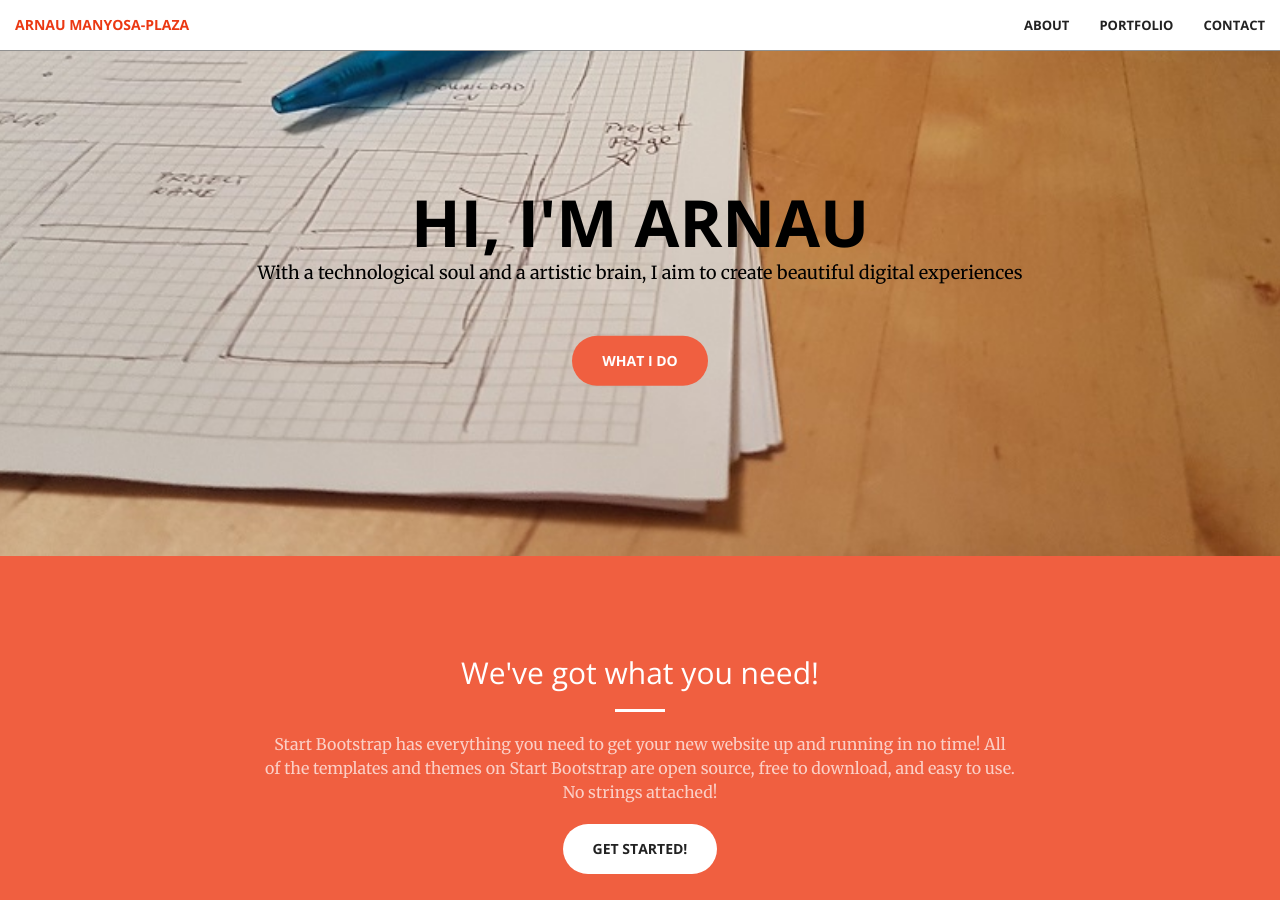
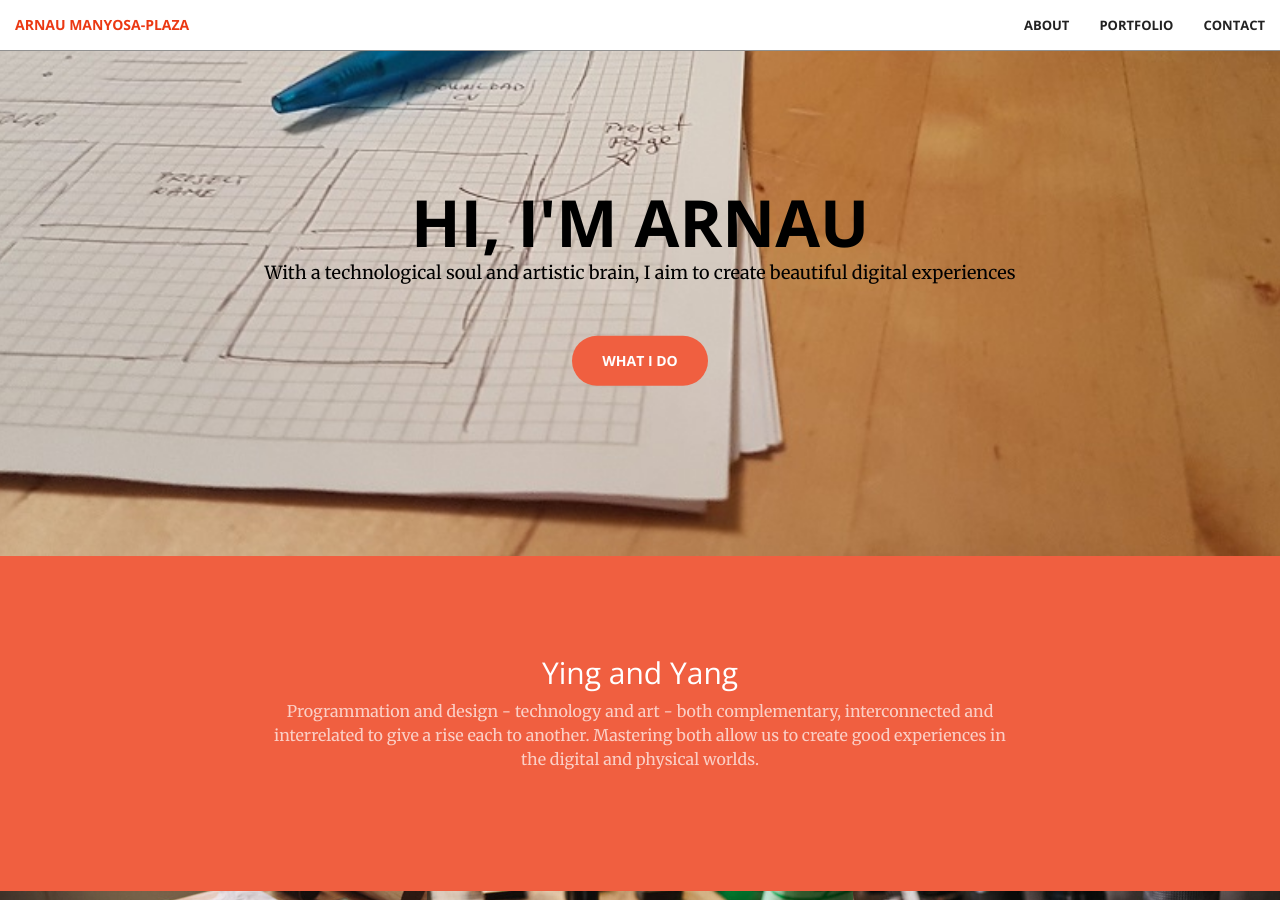
Before and after one commit to arnaumanyosa/arnaumanyosa.github.io, a Jekyll site: the page built from index.html, in a window 1280 px wide and 900 px high, scrolled down 344 px. Built offline with Jekyll 4.4.1, drawn with Linux system fonts in a browser that asks for light colours.

Commit message:
about and header copy updated

```diff
--- a/_includes/about.html
+++ b/_includes/about.html
@@ -2,10 +2,14 @@
     <div class="container">
         <div class="row">
             <div class="col-lg-8 col-lg-offset-2 text-center">
-                <h2 class="section-heading">We've got what you need!</h2>
-                <hr class="light">
-                <p class="text-faded">Start Bootstrap has everything you need to get your new website up and running in no time! All of the templates and themes on Start Bootstrap are open source, free to download, and easy to use. No strings attached!</p>
-                <a href="#" class="btn btn-default btn-xl">Get Started!</a>
+                <h2 class="section-heading">Ying and Yang</h2>
+                <!-- <hr class="light"> -->
+                <p class="text-faded">
+                  Programmation and design - technology and art - both complementary, interconnected and
+                  interrelated to give a rise each to another. Mastering both allow us
+                  to create good experiences in the digital and physical worlds.
+                </p>
+                <!-- <a href="#" class="btn btn-default btn-xl">Get Started!</a> -->
             </div>
         </div>
     </div>
--- a/_includes/header.html
+++ b/_includes/header.html
@@ -3,7 +3,7 @@
         <div class="header-content-inner">
             <h1>Hi, I'm Arnau</h1>
             <!-- <hr> -->
-            <p>With a technological soul and a artistic brain, I aim to create beautiful digital experiences</p>
+            <p>With a technological soul and artistic brain, I aim to create beautiful digital experiences</p>
             <a href="#about" class="btn btn-primary btn-xl page-scroll">What I do</a>
         </div>
     </div>
```
